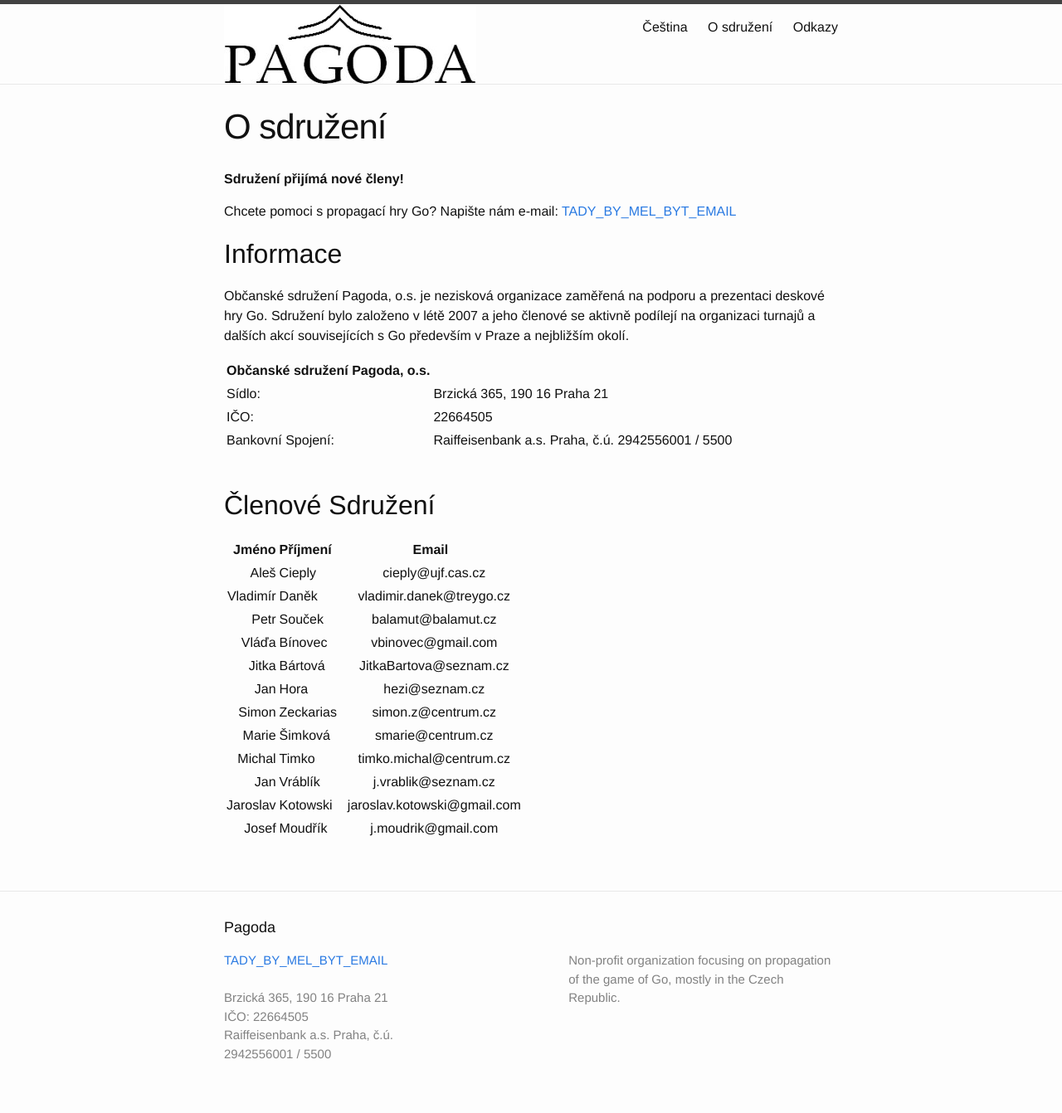
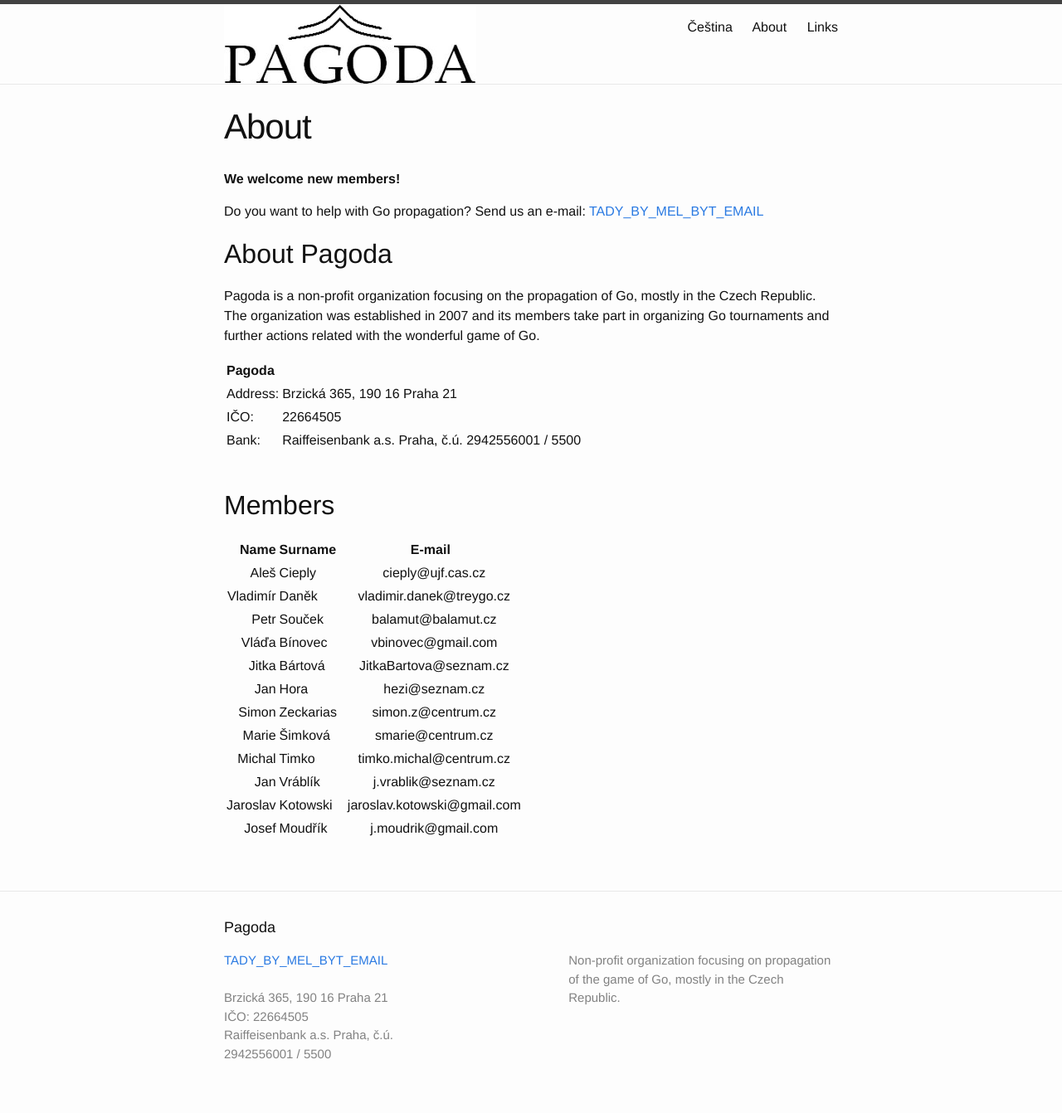
Before and after one commit to pagodaen/pagodaen.github.io, a Jekyll site: the page built from o_nas.md, in a window 1280 px wide. Shown: the whole page at 83% size. Built offline with Jekyll 4.4.1, drawn with Linux system fonts in a browser that asks for light colours.

Commit message:
english translation

```diff
--- a/_config.yml
+++ b/_config.yml
@@ -12,7 +12,7 @@ description: > # this means to ignore newlines until "baseurl:"
     Non-profit organization focusing on propagation of the
     game of Go, mostly in the Czech Republic.
 baseurl: "" # the subpath of your site, e.g. /blog
-url: "http://www.pagoda.cz" # the base hostname & protocol for your site
+url: "http://en.pagoda.cz" # the base hostname & protocol for your site
 adresa: "Brzická 365, 190 16 Praha 21"
 ico: "22664505"
 banka: "Raiffeisenbank a.s. Praha, č.ú. 2942556001 / 5500"
--- a/o_nas.md
+++ b/o_nas.md
@@ -1,31 +1,32 @@
 ---
 layout: page
-title: O sdružení
-permalink: /o_nas/
+title: About
+permalink: /about/
 ---
 
-**Sdružení přijímá nové členy!**
+**We welcome new members!**
 
-Chcete pomoci s propagací hry Go? Napište nám e-mail:
+Do you want to help with Go propagation? Send us an e-mail:
 <a href="mailto:{{ site.email }}">{{ site.email }}</a>
 
-## Informace
+## About Pagoda
+
+Pagoda is a non-profit organization focusing on the propagation of Go, mostly in the Czech Republic.
+The organization was established in 2007 and its members take part in organizing Go tournaments and
+further actions related with the wonderful game of Go.
 
 
-Občanské sdružení Pagoda, o.s. je nezisková organizace zaměřená na podporu a prezentaci deskové hry Go. Sdružení bylo založeno v létě 2007 a jeho členové se aktivně podílejí na organizaci turnajů a dalších akcí souvisejících s Go především v Praze a nejbližším okolí.
-
-
-|Občanské sdružení Pagoda, o.s.
+|Pagoda
 |:--- | :---
-|Sídlo: | {{ site.adresa }}
+|Address: | {{ site.adresa }}
 |IČO:   | {{ site.ico }}
-|Bankovní Spojení: | {{ site.banka }}
+|Bank: | {{ site.banka }}
 
 <br />
 
-## Členové Sdružení
+## Members
 
-| Jméno | Příjmení |   Email   |
+| Name | Surname |   E-mail   |
 | ---: | :--- | :--------: | ---:
 | Aleš | Cieply | &nbsp; cieply@ujf.cas.cz |
 | Vladimír | Daněk | &nbsp; vladimir.danek@treygo.cz |
```
Also changed, not shown: odkazy.md (+6 -6 lines), README.md, czech.md (renamed from english.md).
